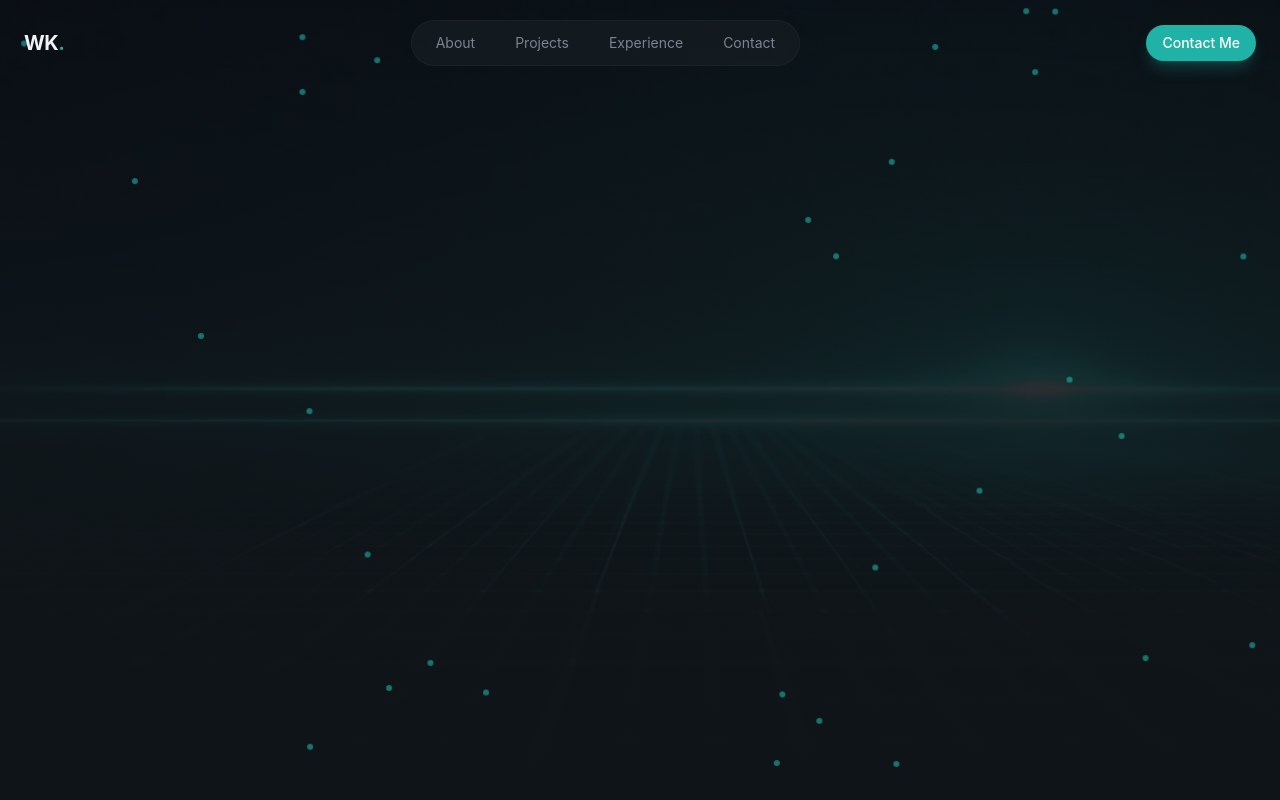
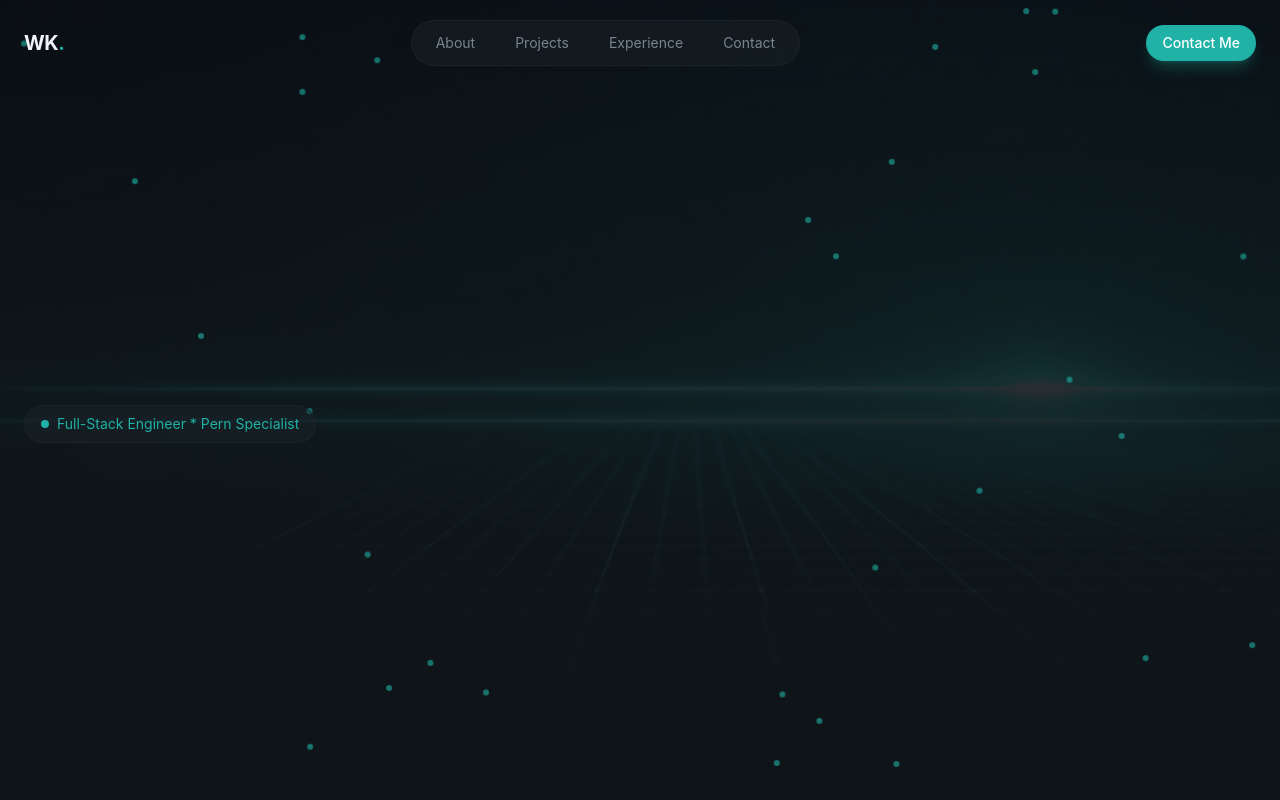
Before and after one commit to Cheruiyotki/react-portfolio-, a React (Vite) app: page / in a window 1280 px wide. Built offline with nearby package versions, Linux system fonts and the light colour scheme.

Commit message:
hero section

```diff
--- a/src/sections/Hero.jsx
+++ b/src/sections/Hero.jsx
@@ -24,7 +24,20 @@ export const  Hero = () => {
                 />
             ))}
         </div>
-
+        {/* Content */}
+        <div className="container mx-auto px-6 pt-32 pb-20 relative z-10">
+            <div className="grid lg:grid-cols-2 gap-12 items-center">
+                {/* left column - Text Contetn */}
+                <div className="space-y-8">
+                    <div className="animate-fade-in">
+                        <span className="inline-flex items-center gap-2 px-4 py-2 rounded-full glass text-sm text-primary ">
+                        <span className="w-2 h-2 bg-primary rounded-full"/>Full-Stack Engineer * Pern Specialist
+                        </span>
+                    </div>
+                </div>
+                    {/* right column - Image */}
+            </div>
+        </div>
     </ section>
     );
 }
```
